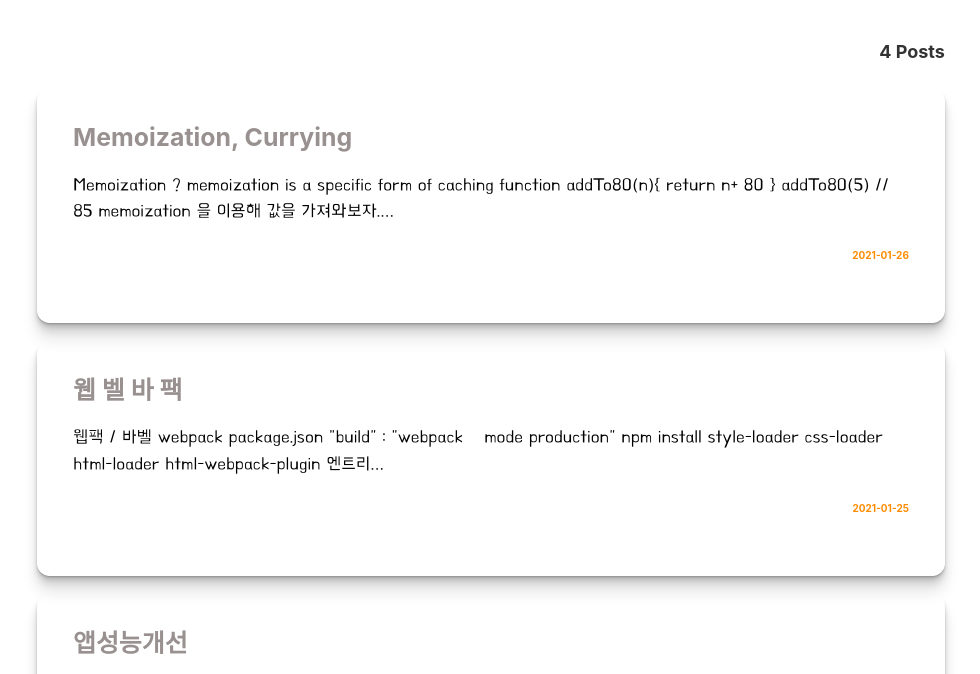
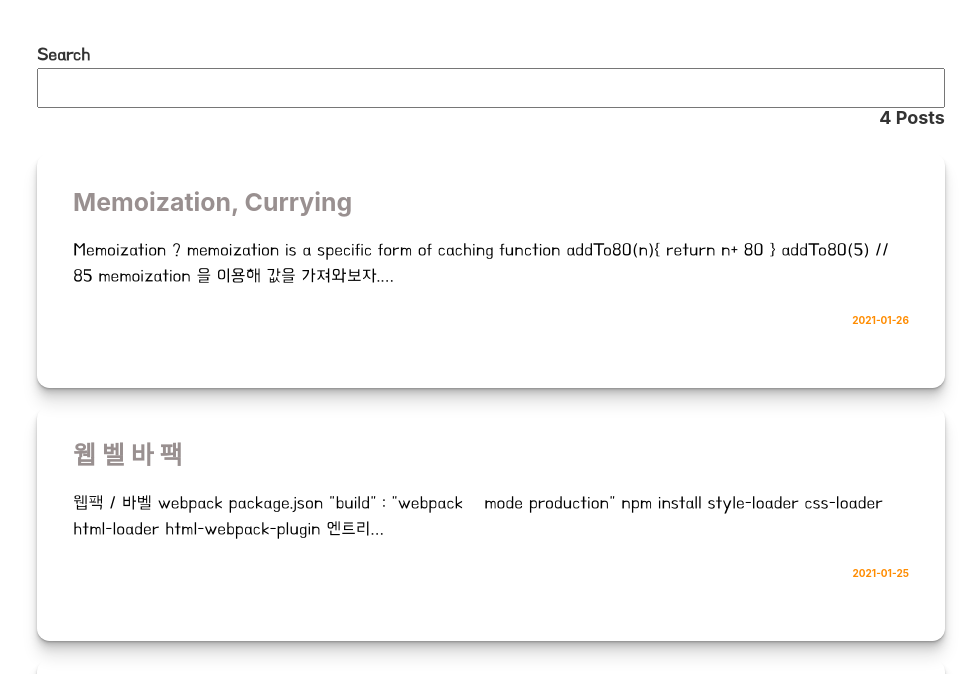
Before and after one commit to sunhwa508/my-gatsby-blog, a Gatsby site: page / in a window 1280 px wide. Shown: the part 100-774 px from the top of the page, without its empty margins (149-1129 px from the left). Built offline with nearby package versions, Linux system fonts and the light colour scheme; Gatsby itself is replaced by a stand-in of ours; some packages are replaced by stand-ins of ours.

Commit message:
updated search bar

```diff
--- /dev/null
+++ b/src/components/searchBar.js
@@ -0,0 +1,25 @@
+import React from 'react'
+import styled from 'styled-components'
+
+const SearchInput = styled.input`
+    width: 100%;
+    padding: .25em .5em;
+`
+
+const Label = styled.label`
+    font-weight: bold;
+`;
+
+export default function SearchBar({ query, onChange }) {
+    return (
+        <>
+            <Label htmlFor="search">Search</Label>
+            <SearchInput
+                id="search"
+                type="search"
+                value={query}
+                onChange={onChange}
+            />
+        </>
+    )
+}
--- a/src/pages/index.js
+++ b/src/pages/index.js
@@ -1,8 +1,9 @@
-import React from "react"
+import React, { useState } from "react"
 import { graphql, Link } from "gatsby"
 import styled from "styled-components"
 import Layout from "../components/layout"
 import SEO from "../components/seo"
+import SearchBar from '../components/searchBar'
 
 const BlogLink = styled(Link)`
   text-decoration: none;
@@ -37,13 +38,31 @@ const ContentExcerpt = styled.p`
   color: #000;
 `
 export default ({ data }) => {
-  console.log("data", data)
+  const [searchQuery, setSearchQuery] = useState("")
+  const [selectedTags, setSelectedTags] = useState([])
+  const posts = data.allMarkdownRemark.edges
+  function handleSearchChange({ target }) {
+    setSearchQuery(target.value.toLowerCase())
+  }
+
+  const filteredPosts = posts.filter(({ node }) => {
+    return (
+      (node.frontmatter.title.toLowerCase().includes(searchQuery) ||
+        node.frontmatter.description.toLowerCase().includes(searchQuery)) &&
+      (selectedTags.length === 0 ||
+        node.frontmatter.tags.some(tag => selectedTags.includes(tag)))
+    )
+  })
+
+  console.log(filteredPosts)
+
   return (
     <Layout>
       <SEO title="Home" />
+      <SearchBar query={searchQuery} onChange={handleSearchChange} />
       <div>
         <CountPosts>{data.allMarkdownRemark.totalCount} Posts</CountPosts>
-        {data.allMarkdownRemark.edges.map(({ node }) => (
+        {filteredPosts.map(({ node }) => (
           <BlogLink to={node.fields.slug}>
             <ContentContainer key={node.id}>
               <BlogTitle>{node.frontmatter.title}</BlogTitle>
```
